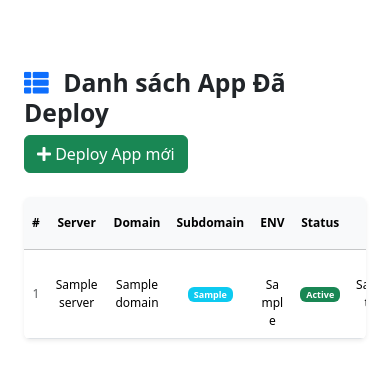
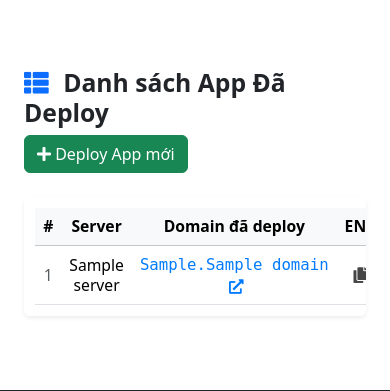
Before and after one commit to TrinhChung/ToolDeploy, a Flask app: page /deployed_app/list in a window 390 px wide. Shown: the part 66-457 px from the top of the page. Run offline with Flask 3, Linux system fonts and the light colour scheme; a user stored in the database is signed in; tables that the repository leaves empty hold one stand-in row (values such as "Sample post"); some libraries are stand-ins or nearby versions.

Commit message:
custom ui

```diff
--- a/templates/deployed_app/list_app.html
+++ b/templates/deployed_app/list_app.html
@@ -18,11 +18,11 @@
 				<tr>
 					<th style="width:40px;">#</th>
 					<th>Server</th>
-					<th>Domain</th>
-					<th>Subdomain</th>
+					<th>Domain đã deploy</th>
+					{% if current_user.is_authenticated and current_user.is_admin %}
 					<th>ENV</th>
+					{% endif %}
 					<th>Status</th>
-					<th>Ghi chú</th>
 					<th>Ngày tạo</th>
 				</tr>
 			</thead>
@@ -31,19 +31,30 @@
 				<tr>
 					<td class="text-muted small">{{ loop.index }}</td>
 					<td>{{ server.name }}</td>
-					<td>{{ domain.name }}</td>
 					<td>
-						{% if app.subdomain %}
-						<span class="badge bg-info">{{ app.subdomain }}</span>
+						{% set full_domain = app.subdomain ~ '.' ~ domain.name if app.subdomain else domain.name %}
+						{% set app_url = "https://" ~ full_domain %}
+						<a href="{{ app_url }}" class="deploy-link" target="_blank" rel="noopener noreferrer"
+						   title="Mở {{ full_domain }} trên tab mới">
+							<span class="text-truncate" style="font-family:monospace; max-width:210px; display:inline-block; vertical-align:middle;">
+								{{ full_domain }}
+							</span>
+							<i class="fa fa-external-link-alt ms-1" style="font-size:0.93em;color:#007bff;vertical-align:middle;"></i>
+						</a>
+					</td>
+					{% if current_user.is_authenticated and current_user.is_admin %}
+					<td>
+						{% if app.env %}
+						<button class="btn btn-link btn-copy-env p-0" title="Copy ENV"
+						        data-env="{{ app.env|e }}">
+							<i class="fa fa-copy icon-copy"></i>
+							<i class="fa fa-check icon-check d-none"></i>
+						</button>
 						{% else %}
 						<span class="text-secondary">-</span>
 						{% endif %}
 					</td>
-					<td>
-						<span style="max-width:200px;white-space:pre-line;display:inline-block;word-break:break-all;">
-							{{ app.env|default('-', true) }}
-						</span>
-					</td>
+					{% endif %}
 					<td>
 						{% if app.status == 'active' %}
 						<span class="badge bg-success">Active</span>
@@ -53,13 +64,12 @@
 						<span class="badge bg-secondary">{{ app.status }}</span>
 						{% endif %}
 					</td>
-					<td>{{ app.note or '-' }}</td>
 					<td>{{ app.created_at.strftime('%d/%m/%Y %H:%M') }}</td>
 				</tr>
 				{% endfor %}
 				{% if deployed_apps|length == 0 %}
 				<tr>
-					<td colspan="8" class="text-center text-muted py-4">
+					<td colspan="{{ 6 if (current_user.is_authenticated and current_user.is_admin) else 5 }}" class="text-center text-muted py-4">
 						<i class="fa fa-exclamation-circle me-1"></i>
 						Chưa có app nào được deploy.
 					</td>
@@ -69,4 +79,123 @@
 		</table>
 	</div>
 </div>
+<style>
+	.table-responsive {
+		background: #fff;
+		border-radius: 12px;
+		padding: 0.7rem;
+	}
+	.table td, .table th {
+		vertical-align: middle !important;
+		line-height: 1.3 !important;
+	}
+	.text-truncate {
+		overflow: hidden;
+		text-overflow: ellipsis;
+		white-space: nowrap;
+		max-width: 210px;
+		display: inline-block;
+	}
+	.deploy-link {
+		color: #007bff;
+		text-decoration: none;
+		transition: color 0.12s;
+	}
+	.deploy-link:hover {
+		color: #0056b3;
+		text-decoration: underline;
+	}
+	.deploy-link .fa-external-link-alt {
+		margin-left: 2px;
+	}
+	.btn-copy-env {
+		color: #444;
+		background: none;
+		border: none;
+		cursor: pointer;
+		transition: color 0.12s;
+		font-size: 1em;
+		position: relative;
+	}
+	.btn-copy-env .icon-check {
+		color: #28a745;
+		font-size: 1.08em;
+		vertical-align: middle;
+	}
+	.btn-copy-env .icon-copy {
+		vertical-align: middle;
+	}
+	.btn-copy-env.copied .icon-copy {
+		display: none;
+	}
+	.btn-copy-env.copied .icon-check {
+		display: inline;
+		animation: fadeInOut 1.2s;
+	}
+	.btn-copy-env .icon-check.d-none {
+		display: none;
+	}
+	@keyframes fadeInOut {
+		0% { opacity: 0;}
+		10% { opacity: 1;}
+		80% { opacity: 1;}
+		100% { opacity: 0;}
+	}
+	.btn-copy-env:hover {
+		color: #007bff;
+	}
+	@media (max-width: 576px) {
+		.table th,
+		.table td {
+			font-size: 0.98em;
+		}
+	}
+</style>
+<script>
+document.addEventListener("DOMContentLoaded", function() {
+	const buttons = document.querySelectorAll(".btn-copy-env");
+	buttons.forEach(btn => {
+		btn.addEventListener("click", function(e) {
+			const env = btn.getAttribute("data-env");
+			const iconCopy = btn.querySelector('.icon-copy');
+			const iconCheck = btn.querySelector('.icon-check');
+			// Copy to clipboard
+			if (navigator.clipboard) {
+				navigator.clipboard.writeText(env).then(function() {
+					btn.title = "Đã copy ENV!";
+					btn.classList.add("copied");
+					iconCopy.classList.add("d-none");
+					iconCheck.classList.remove("d-none");
+					setTimeout(function() {
+						btn.title = "Copy ENV";
+						btn.classList.remove("copied");
+						iconCopy.classList.remove("d-none");
+						iconCheck.classList.add("d-none");
+					}, 1200);
+				});
+			} else {
+				// Fallback cho trình duyệt cũ
+				const textarea = document.createElement("textarea");
+				textarea.value = env;
+				document.body.appendChild(textarea);
+				textarea.select();
+				try { document.execCommand("copy"); } catch(e) {}
+				document.body.removeChild(textarea);
+				btn.title = "Đã copy ENV!";
+				btn.classList.add("copied");
+				iconCopy.classList.add("d-none");
+				iconCheck.classList.remove("d-none");
+				setTimeout(function() {
+					btn.title = "Copy ENV";
+					btn.classList.remove("copied");
+					iconCopy.classList.remove("d-none");
+					iconCheck.classList.add("d-none");
+				}, 1200);
+			}
+			e.preventDefault();
+			e.stopPropagation();
+		});
+	});
+});
+</script>
 {% endblock %}
```
